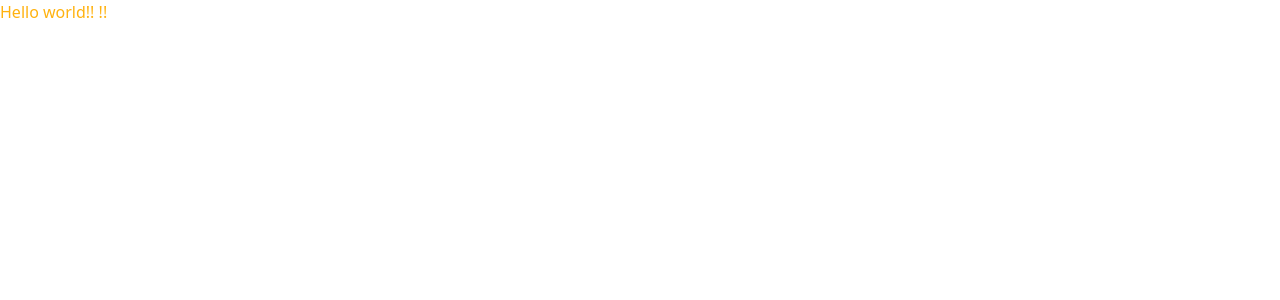
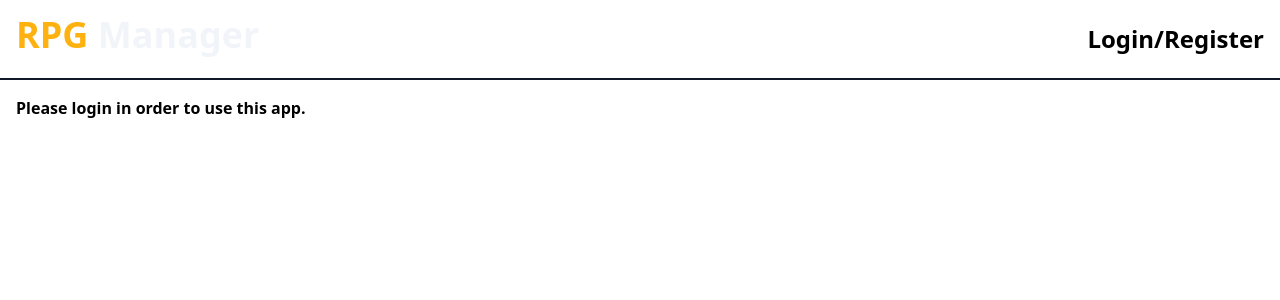
Before and after one commit to Definitely-Human/rpgmanager-web, a React (Vite) app: page / in a window 1280 px wide. Shown: the top 300 px of the page. Built offline with nearby package versions, Linux system fonts and the light colour scheme.

Commit message:
Added apollo and react router.

```diff
--- a/package.json
+++ b/package.json
@@ -11,8 +11,11 @@
     "test": "vitest"
   },
   "dependencies": {
+    "@apollo/client": "^3.8.6",
+    "graphql": "^16.8.1",
     "react": "^18.2.0",
-    "react-dom": "^18.2.0"
+    "react-dom": "^18.2.0",
+    "react-router-dom": "^6.17.0"
   },
   "devDependencies": {
     "@testing-library/jest-dom": "^6.1.4",
--- a/src/App.tsx
+++ b/src/App.tsx
@@ -1,5 +1,21 @@
-function App() {
-  return <div className="text-primary">Hello world!! !!</div>;
-}
+import {
+  Route,
+  RouterProvider,
+  createBrowserRouter,
+  createRoutesFromElements,
+} from 'react-router-dom';
+import Home from './pages/Home.tsx';
+
+const router = createBrowserRouter(
+  createRoutesFromElements(
+    <Route path="/">
+      <Route index element={<Home />} />
+    </Route>
+  )
+);
+
+const App = () => {
+  return <RouterProvider router={router} />;
+};
 
 export default App;
--- /dev/null
+++ b/src/apollo.ts
@@ -0,0 +1,7 @@
+import { ApolloClient, InMemoryCache } from '@apollo/client';
+
+// eslint-disable-next-line import/prefer-default-export
+export const client = new ApolloClient({
+  uri: 'http://localhost:3000/graphql',
+  cache: new InMemoryCache(),
+});
--- /dev/null
+++ b/src/components/Logo.tsx
@@ -0,0 +1,8 @@
+const Logo = () => {
+  return (
+    <h1 className="mb-2 text-4xl font-semibold text-slate-100">
+      <span className="text-primary">RPG</span> Manager
+    </h1>
+  );
+};
+export default Logo;
--- a/src/main.tsx
+++ b/src/main.tsx
@@ -1,10 +1,14 @@
+import { ApolloProvider } from '@apollo/client';
 import React from 'react';
 import ReactDOM from 'react-dom/client';
 import App from './App.tsx';
+import { client } from './apollo.ts';
 import './index.css';
 
 ReactDOM.createRoot(document.getElementById('root')!).render(
   <React.StrictMode>
-    <App />
+    <ApolloProvider client={client}>
+      <App />
+    </ApolloProvider>
   </React.StrictMode>
 );
--- /dev/null
+++ b/src/pages/Home.tsx
@@ -0,0 +1,17 @@
+import { Link } from 'react-router-dom';
+import Logo from '../components/Logo.tsx';
+
+const Home = () => {
+  return (
+    <div className="h-screen font-semibold dark:bg-gray-blue-800 dark:text-slate-100">
+      <header className="flex items-center justify-between h-20 p-4 border-b-2 border-gray-900 dark:bg-gray-blue-900">
+        <Logo />
+        <span className="text-2xl hover:text-primary">
+          <Link to="/auth">Login/Register</Link>
+        </span>
+      </header>
+      <main className="p-4">Please login in order to use this app.</main>
+    </div>
+  );
+};
+export default Home;
--- /dev/null
+++ b/src/router.tsx
@@ -0,0 +1,9 @@
+import { createBrowserRouter } from 'react-router-dom';
+
+const router = createBrowserRouter(
+  createRoutesFromElements(
+    <Route path="/">
+      <Route index element={<Home />} />
+    </Route>
+  )
+);
```
Also changed, not shown: .eslintrc.cjs, 1 other file (tests, documents, lock files or other folders).
